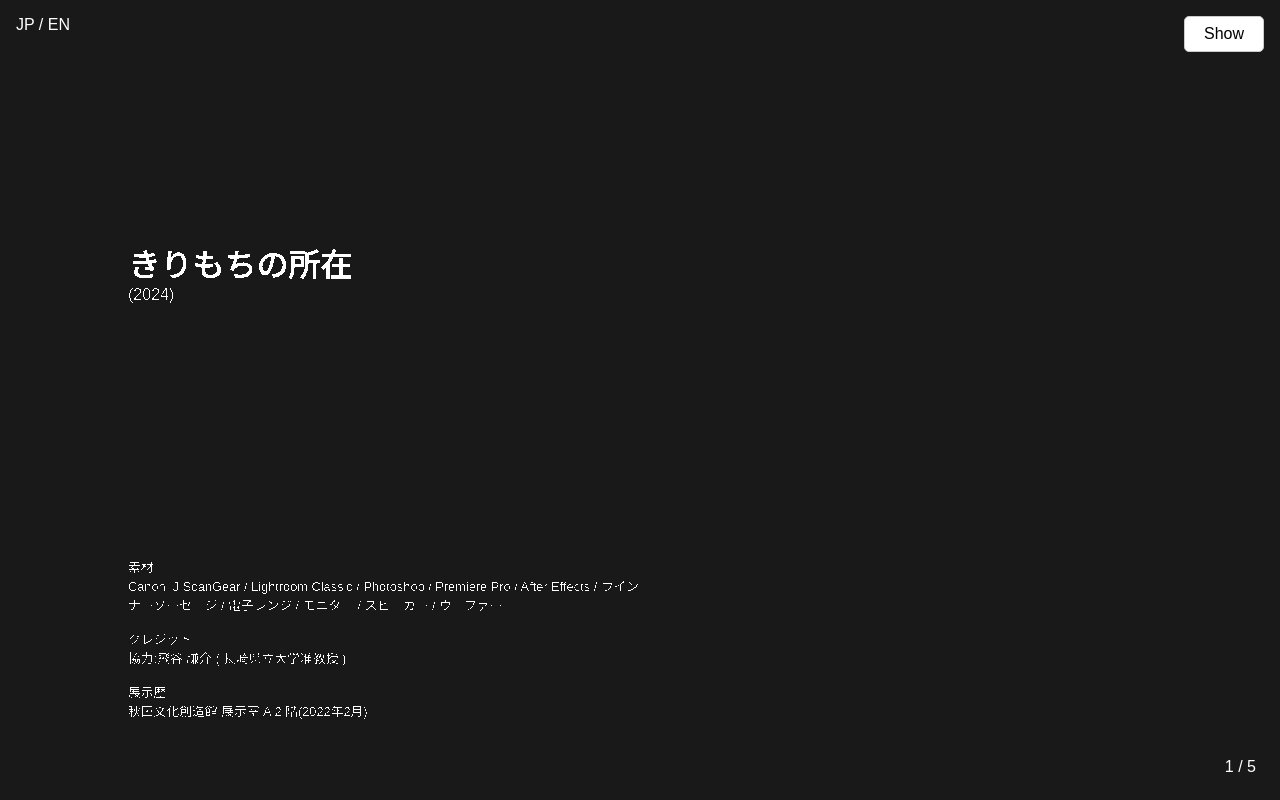
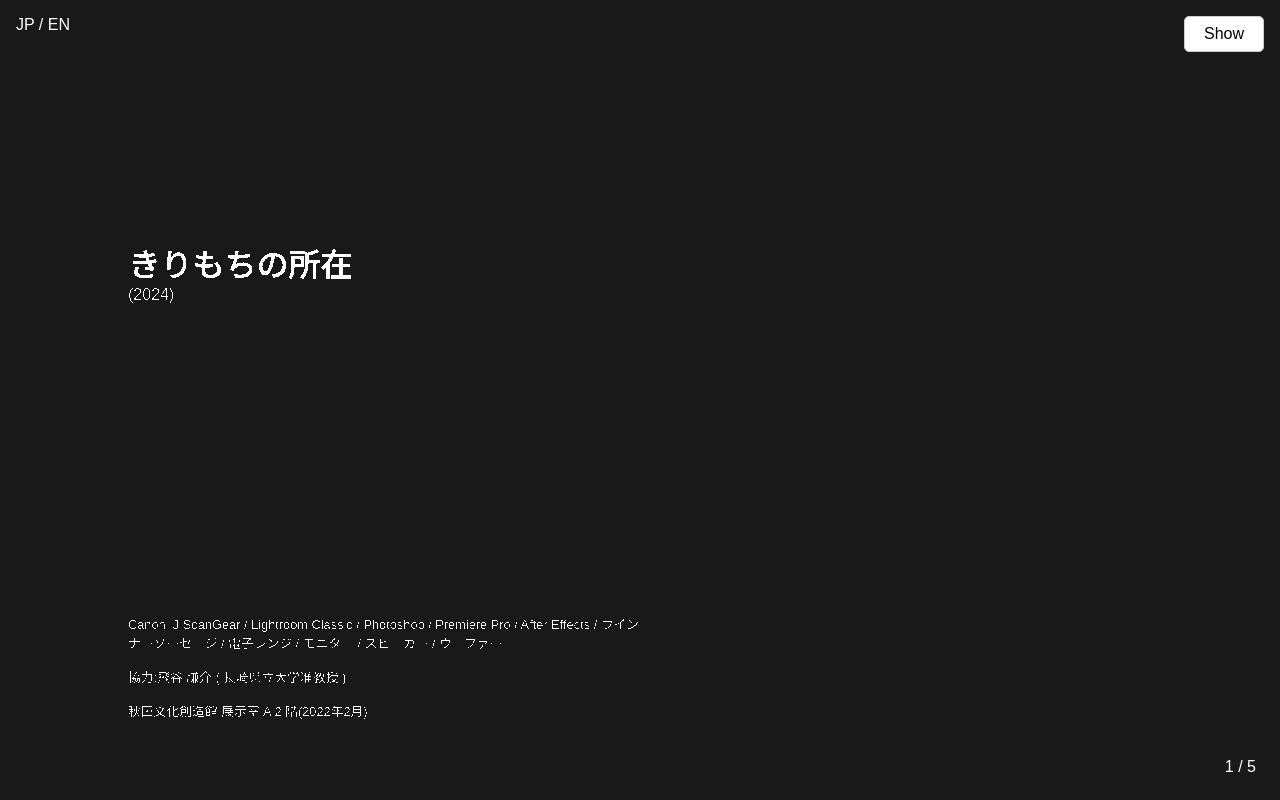
Before and after one commit to k1105/ymgs-playground, a Next.js app: page /only-text in a window 1280 px wide. Built offline with nearby package versions, Linux system fonts and the light colour scheme; a web font is replaced by a local one.

Commit message:
項目名を削除

```diff
--- a/public/workInformation.ts
+++ b/public/workInformation.ts
@@ -10,13 +10,10 @@ export const information: {
   workTitle: { ja: "きりもちの所在", en: "Where is Kirimochi?" },
   description: { ja: "", en: "" },
   credit: {
-    ja: `素材
-Canon IJ ScanGear / Lightroom Classic / Photoshop / Premiere Pro / After Effects / ウインナーソーセージ / 電子レンジ / モニター / スピーカー / ウーファー
+    ja: `Canon IJ ScanGear / Lightroom Classic / Photoshop / Premiere Pro / After Effects / ウインナーソーセージ / 電子レンジ / モニター / スピーカー / ウーファー
 
-クレジット
 協力:飛谷 謙介 ( 長崎県立大学准教授 )
 
-展示歴
 秋田文化創造館 展示室 A 2 階(2022年2月)
 `,
     en: "",
```
